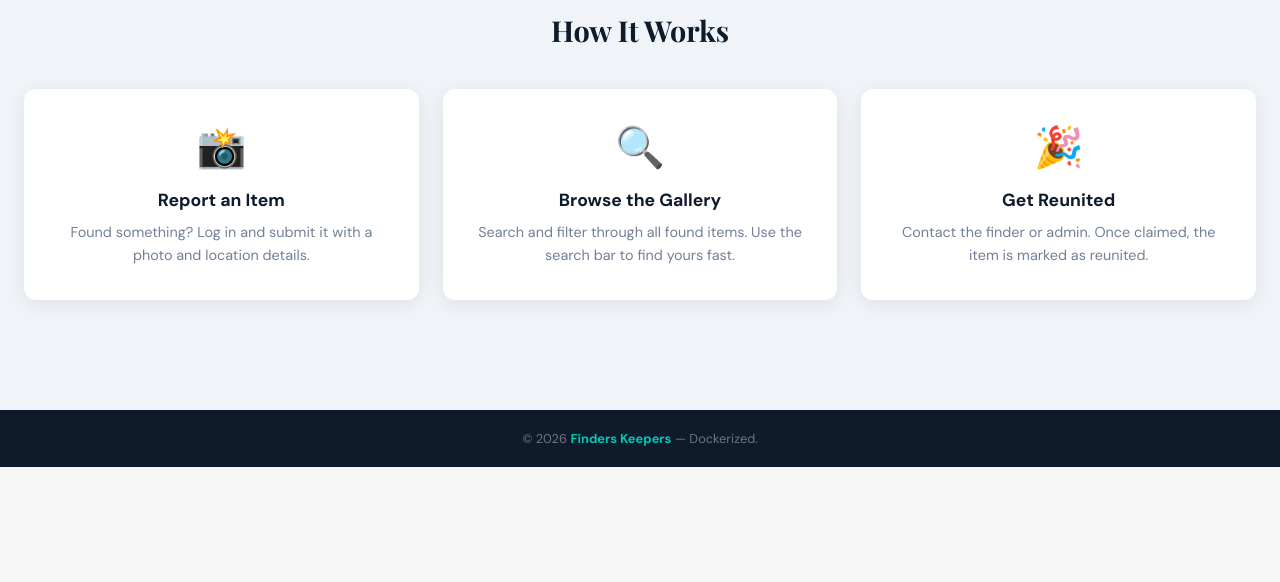
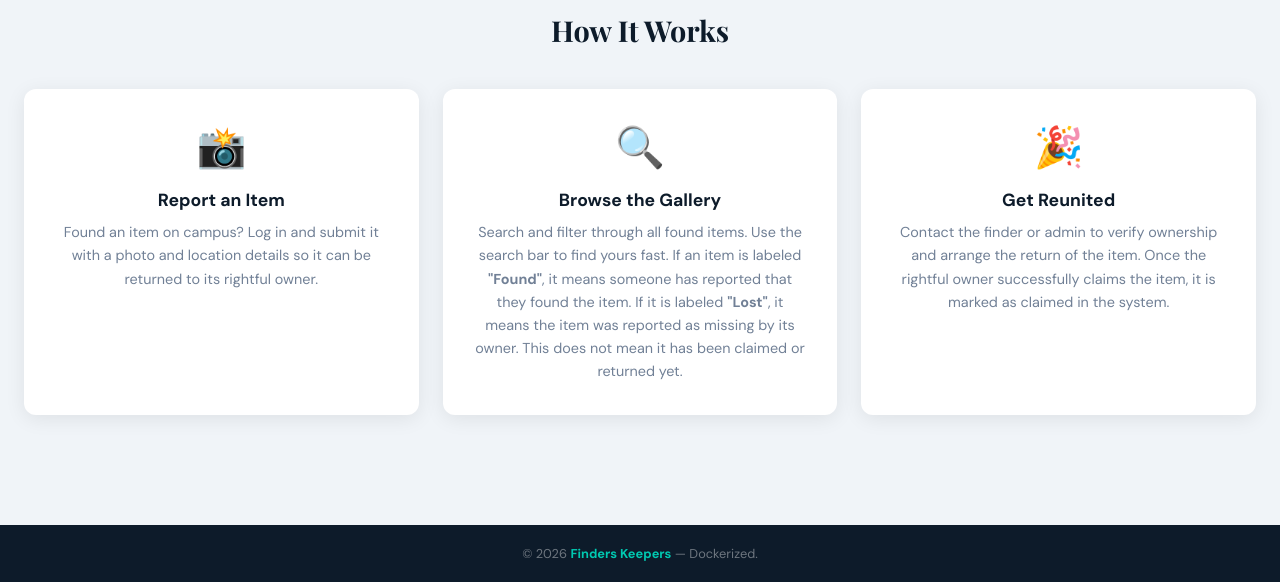
Before and after one commit to Arrvsssogood/lost-and-found-improved-docker, a Flask app: page / in a window 1280 px wide. Shown: the part 941-1523 px from the top of the page. Before the commit the page ends 1408 px from the top, so only its background shows below. Run offline with Flask 3, Linux system fonts and the light colour scheme; data that the repository does not hold is empty; some libraries are stand-ins or nearby versions.

Commit message:
Additional info on how it works

```diff
--- a/app/templates/index.html
+++ b/app/templates/index.html
@@ -92,17 +92,22 @@
             <div class="step-card">
                 <div class="step-icon">📸</div>
                 <h3>Report an Item</h3>
-                <p>Found something? Log in and submit it with a photo and location details.</p>
+                <p>Found an item on campus? Log in and submit it with a photo and location details so it can be returned to its rightful owner.</p>
             </div>
             <div class="step-card">
                 <div class="step-icon">🔍</div>
                 <h3>Browse the Gallery</h3>
-                <p>Search and filter through all found items. Use the search bar to find yours fast.</p>
+                <p>
+                Search and filter through all found items. Use the search bar to find yours fast.
+                If an item is labeled <strong>"Found"</strong>, it means someone has reported that they found the item.
+                If it is labeled <strong>"Lost"</strong>, it means the item was reported as missing by its owner.
+                This does not mean it has been claimed or returned yet.</p>
             </div>
             <div class="step-card">
                 <div class="step-icon">🎉</div>
                 <h3>Get Reunited</h3>
-                <p>Contact the finder or admin. Once claimed, the item is marked as reunited.</p>
+                <p>Contact the finder or admin to verify ownership and arrange the return of the item.
+                Once the rightful owner successfully claims the item, it is marked as claimed in the system.</p>
             </div>
         </div>
     </div>
```
